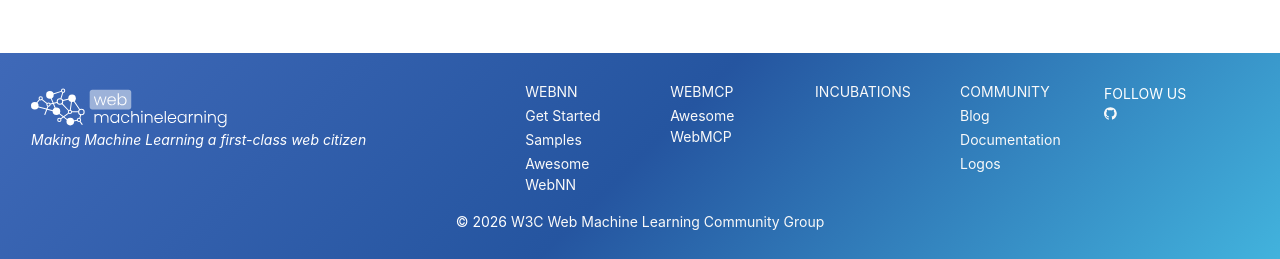
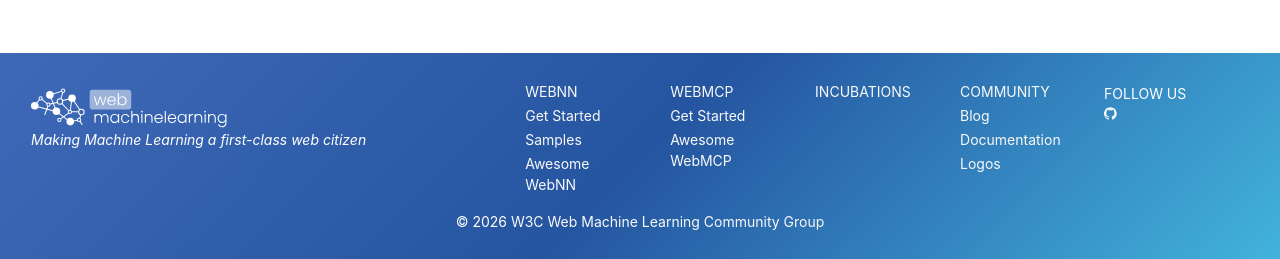
Before and after one commit to webmachinelearning/webmachinelearning.github.io, a Jekyll site: the page built from index.md, in a window 1280 px wide. Shown: the part 775-1034 px from the top of the page. Built offline with Jekyll 4.4.1, drawn with Linux system fonts in a browser that asks for light colours.

Commit message:
Add WebMCP Get Started link to footer navigation

```diff
--- a/_includes/footer.html
+++ b/_includes/footer.html
@@ -22,6 +22,7 @@
           </ul>
           <ul>
             <li><a class="footer_link underline up" href="{{ 'webmcp-intro' | relative_url }}">WebMCP</a></li>
+            <li><a class="footer_link underline" href="https://github.com/webmachinelearning/awesome-webmcp#try-out-webmcp">Get Started</a></li>
             <li><a class="footer_link underline" href="https://github.com/webmachinelearning/awesome-webmcp">Awesome WebMCP</a></li>
           </ul>
           <ul>
```
